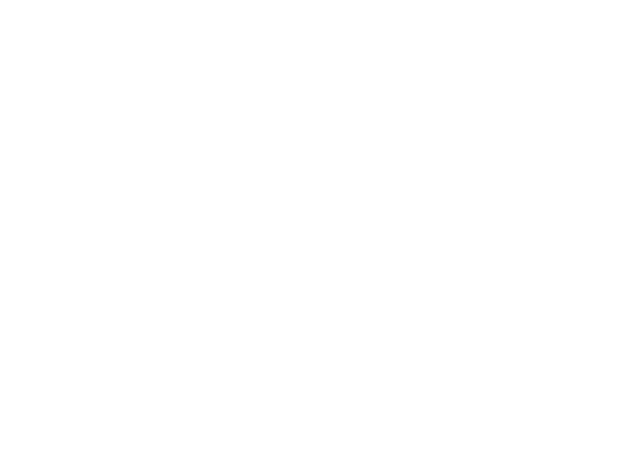
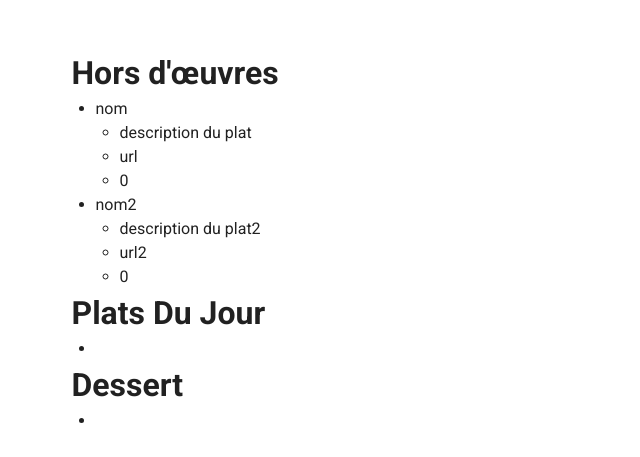
Before and after one commit to Alphailosia/Projet-VueJs, a Vue app in the folder client/: page /restaurant/1 in a window 1280 px wide. Shown: the part 961-1418 px from the top of the page, without its empty margins (0-640 px from the left). Before the commit the page ends 1010 px from the top, so only its background shows below. Built offline with nearby package versions, Linux system fonts and the light colour scheme; no server answers.

Commit message:
ajout début des plats

```diff
--- /dev/null
+++ b/client/src/components/CarteDesPlats.vue
@@ -0,0 +1,63 @@
+<template>
+  <v-container>
+    <title>Nos Plats</title>
+    <h1>Hors d'œuvres</h1>
+    <ul>
+      <li v-for="(ho, index) in horsdOeuvre" :key="index">
+          {{ ho.name }}
+          <ul>
+              <li> {{ ho.description }} </li>
+              <li> {{ ho.photo }} </li>
+              <li> {{ ho.prix }} </li>
+          </ul>
+      </li>
+    </ul>
+    <h1>Plats Du Jour</h1>
+    <ul>
+      <li></li>
+    </ul>
+    <h1>Dessert</h1>
+    <ul>
+      <li></li>
+    </ul>
+  </v-container>
+</template>
+
+<script>
+import Plats from "../plats.json"
+
+export default {
+  name: "cartedesplats",
+  data: () => ({
+    horsdOeuvre: [],
+    platDuJour: [],
+    dessert: [],
+    carte: [],
+    lejson: []
+  }),
+  mounted() {
+      this.lejson = Plats;
+      this.getCarteFromJson();
+  },
+  methods: {
+      getCarteFromJson: function(){
+          let index = Math.round(Math.random()*4);
+          console.log(index);
+          this.carte = Plats[index];
+          console.log(this.carte)
+          this.getPlatFromCarte();
+      },
+      getPlatFromCarte: function(){
+          for(let ho of this.carte[1].horsdoeuvre){
+              this.horsdOeuvre.push(ho);
+          }
+          for(let pl of this.carte[2].platjour){
+              this.platDuJour.push(pl);
+          }
+          for(let d of this.carte[3].dessert){
+              this.platDuJour.push(d);
+          }
+      }
+  }
+};
+</script>
--- a/client/src/components/DetailRestaurant.vue
+++ b/client/src/components/DetailRestaurant.vue
@@ -16,12 +16,18 @@
       :src="url"
       style="border-radius: 20px"
     ></iframe>
+    <CarteDesPlats/>
   </v-container>
 </template>
 
 <script>
+import CarteDesPlats from "./CarteDesPlats";
+
 export default {
   name: "restaurant",
+  components: {
+    CarteDesPlats
+  },
   data: () => ({
     resto: {},
     url: "",
@@ -47,6 +53,23 @@ export default {
     this.getRestoFromeServer();
   },
   methods: {
+    calculNoteMoyenne: function () {
+      for (let r of this.restaurants) {
+        console.log(r);
+        if (r.grades === undefined) {
+          r.note = NaN;
+        } else {
+          let moyenne = 0;
+          let sommeTotal = 0;
+          for (let note of r.grades) {
+            sommeTotal += note.score;
+          }
+          moyenne = sommeTotal / r.grades.length;
+          console.log(moyenne);
+          r.note = Math.round(moyenne);
+        }
+      }
+    },
     getRestoFromeServer: async function () {
       let url = "http://localhost:8080/api/restaurants/";
       url += this.id;
--- /dev/null
+++ b/client/src/plats.json
@@ -0,0 +1,262 @@
+[
+    [
+        "carte1",
+            {
+                "horsdoeuvre": [
+                    {
+                        "name": "nom",
+                        "photo": "url",
+                        "description": "description du plat",
+                        "prix": 0
+                    },
+                    {
+                        "name": "nom2",
+                        "photo": "url2",
+                        "description": "description du plat2",
+                        "prix": 0
+                    }
+                ]
+            },
+            {
+                "platjour": [
+                    {
+                        "name": "nom",
+                        "photo": "url",
+                        "description": "description du plat",
+                        "prix": 0
+                    },
+                    {
+                        "name": "nom2",
+                        "photo": "url2",
+                        "description": "description du plat2",
+                        "prix": 0
+                    }
+                ]
+            },
+            {
+                "dessert": [
+                    {
+                        "name": "nom",
+                        "photo": "url",
+                        "description": "description du plat",
+                        "prix": 0
+                    },
+                    {
+                        "name": "nom2",
+                        "photo": "url2",
+                        "description": "description du plat2",
+                        "prix": 0
+                    }
+                ]
+            }
+
+    ],
+    [
+        "carte2",
+            {
+                "horsdoeuvre": [
+                    {
+                        "name": "nom",
+                        "photo": "url",
+                        "description": "description du plat",
+                        "prix": 0
+                    },
+                    {
+                        "name": "nom2",
+                        "photo": "url2",
+                        "description": "description du plat2",
+                        "prix": 0
+                    }
+                ]
+            },
+            {
+                "platjour": [
+                    {
+                        "name": "nom",
+                        "photo": "url",
+                        "description": "description du plat",
+                        "prix": 0
+                    },
+                    {
+                        "name": "nom2",
+                        "photo": "url2",
+                        "description": "description du plat2",
+                        "prix": 0
+                    }
+                ]
+            },
+            {
+                "dessert": [
+                    {
+                        "name": "nom",
+                        "photo": "url",
+                        "description": "description du plat",
+                        "prix": 0
+                    },
+                    {
+                        "name": "nom2",
+                        "photo": "url2",
+                        "description": "description du plat2",
+                        "prix": 0
+                    }
+                ]
+            }
+
+    ],
+    [
+        "carte3",
+            {
+                "horsdoeuvre": [
+                    {
+                        "name": "nom",
+                        "photo": "url",
+                        "description": "description du plat",
+                        "prix": 0
+                    },
+                    {
+                        "name": "nom2",
+                        "photo": "url2",
+                        "description": "description du plat2",
+                        "prix": 0
+                    }
+                ]
+            },
+            {
+                "platjour": [
+                    {
+                        "name": "nom",
+                        "photo": "url",
+                        "description": "description du plat",
+                        "prix": 0
+                    },
+                    {
+                        "name": "nom2",
+                        "photo": "url2",
+                        "description": "description du plat2",
+                        "prix": 0
+                    }
+                ]
+            },
+            {
+                "dessert": [
+                    {
+                        "name": "nom",
+                        "photo": "url",
+                        "description": "description du plat",
+                        "prix": 0
+                    },
+                    {
+                        "name": "nom2",
+                        "photo": "url2",
+                        "description": "description du plat2",
+                        "prix": 0
+                    }
+                ]
+            }
+
+    ],
+    [
+        "carte4",
+            {
+                "horsdoeuvre": [
+                    {
+                        "name": "nom",
+                        "photo": "url",
+                        "description": "description du plat",
+                        "prix": 0
+                    },
+                    {
+                        "name": "nom2",
+                        "photo": "url2",
+                        "description": "description du plat2",
+                        "prix": 0
+                    }
+                ]
+            },
+            {
+                "platjour": [
+                    {
+                        "name": "nom",
+                        "photo": "url",
+                        "description": "description du plat",
+                        "prix": 0
+                    },
+                    {
+                        "name": "nom2",
+                        "photo": "url2",
+                        "description": "description du plat2",
+                        "prix": 0
+                    }
+                ]
+            },
+            {
+                "dessert": [
+                    {
+                        "name": "nom",
+                        "photo": "url",
+                        "description": "description du plat",
+                        "prix": 0
+                    },
+                    {
+                        "name": "nom2",
+                        "photo": "url2",
+                        "description": "description du plat2",
+                        "prix": 0
+                    }
+                ]
+            }
+
+    ],
+    [
+        "carte5",
+            {
+                "horsdoeuvre": [
+                    {
+                        "name": "nom",
+                        "photo": "url",
+                        "description": "description du plat",
+                        "prix": 0
+                    },
+                    {
+                        "name": "nom2",
+                        "photo": "url2",
+                        "description": "description du plat2",
+                        "prix": 0
+                    }
+                ]
+            },
+            {
+                "platjour": [
+                    {
+                        "name": "nom",
+                        "photo": "url",
+                        "description": "description du plat",
+                        "prix": 0
+                    },
+                    {
+                        "name": "nom2",
+                        "photo": "url2",
+                        "description": "description du plat2",
+                        "prix": 0
+                    }
+                ]
+            },
+            {
+                "dessert": [
+                    {
+                        "name": "nom",
+                        "photo": "url",
+                        "description": "description du plat",
+                        "prix": 0
+                    },
+                    {
+                        "name": "nom2",
+                        "photo": "url2",
+                        "description": "description du plat2",
+                        "prix": 0
+                    }
+                ]
+            }
+
+    ]
+]
```
